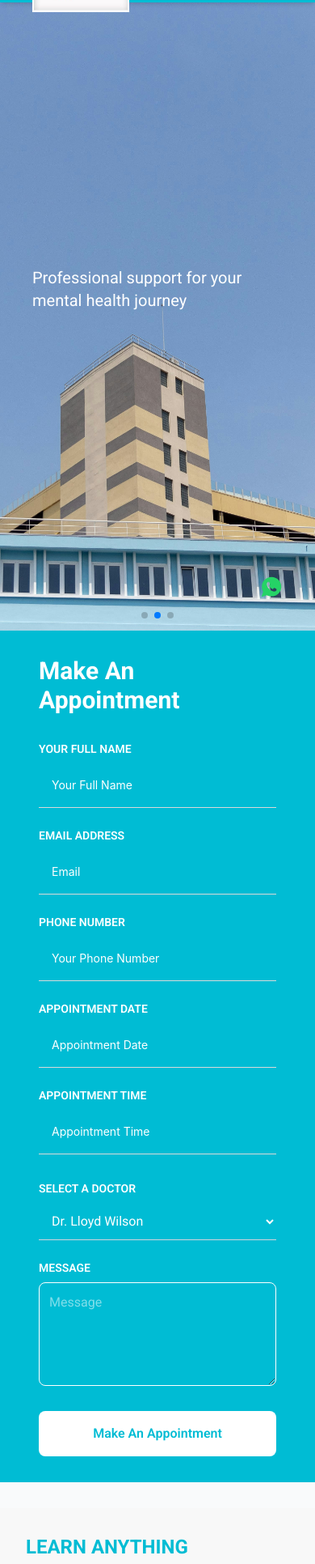
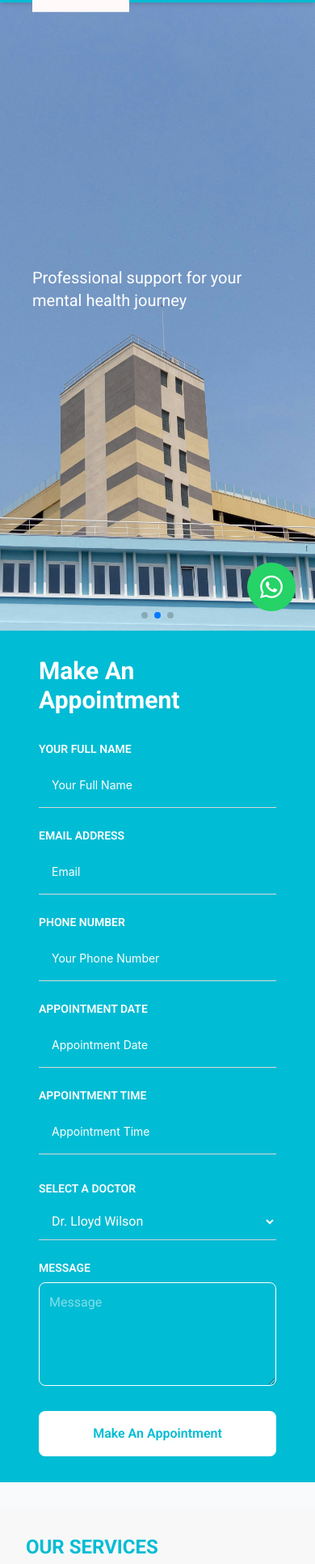
Before and after one commit to rahmatshah1310/doctor-react-app, a React (Vite) app: page / in a window 390 px wide. Shown: the part 65-1997 px from the top of the page at 81% size. Built offline with nearby package versions, Linux system fonts and the light colour scheme.

Commit message:
working on content correction also icons menue bar color logo changes

```diff
--- a/src/components/commons/Button.jsx
+++ b/src/components/commons/Button.jsx
@@ -2,7 +2,7 @@ import React from "react";
 
 const AntdButton = ({ children, onClick, type = "button", className = "" }) => {
   return (
-    <button type={type} onClick={onClick} className={`btn  ${className}`}>
+    <button type={type} onClick={onClick} className={`btn cursor-pointer ${className}`}>
       {children}
     </button>
   );
--- a/src/components/layout/Navbar.jsx
+++ b/src/components/layout/Navbar.jsx
@@ -9,31 +9,38 @@ const Navbar = () => {
   return (
     <nav className="fixed top-7  left-0 w-full bg-[var(--light-green)] shadow-md z-10">
       <div className="max-w-7xl mx-auto flex justify-between items-center px-4 py-2">
-        <div className="text-xl font-bold text-[var(--primary-color)]">
+        <div className="text-base font-bold text-[var(--primary-color)]">
           <Link to="/">
             <img
               src={Logo}
               alt="logo"
-              className="w-30 left-10 h-20 md:w-44 md:h-24 sm:w-12 sm:h-12  fixed top-0 md:left-18 z-50"
+              className="w-30 left-10 h-20 md:w-44 md:h-24 sm:w-12 sm:h-12 object-cover  fixed top-0 md:left-18 z-50"
             />
           </Link>
         </div>
-        <div className="space-x-6 hidden xl:flex">
+        <div className="space-x-12  hidden xl:flex">
           <a
             href="#home"
-            className="text-[var(--gray-text)] hover:text-[var(--primary-color)] transition-colors duration-300"
+            className="text-[var(--white-text)] hover:text-[var(--gray-text)]  transition-colors duration-300"
           >
             Home
           </a>
           <a
+            href="#services"
+            className="text-[var(--white-text)] hover:text-[var(--gray-text)]  transition-colors duration-300"
+          >
+           Services
+          </a>
+          <a
             href="#about"
-            className="text-[var(--gray-text)] hover:text-[var(--primary-color)] transition-colors duration-300"
+            className="text-[var(--white-text)] hover:text-[var(--gray-text)]  transition-colors duration-300"
           >
             About Us
           </a>
+
           <a
             href="#contact"
-            className="text-[var(--gray-text)] hover:text-[var(--primary-color)] transition-colors duration-300"
+            className="text-[var(--white-text)] hover:text-[var(--gray-text)] transition-colors duration-300"
           >
             Contact
           </a>
--- /dev/null
+++ b/src/components/utils/animationVariants.js
@@ -0,0 +1,45 @@
+// src/utils/animationVariants.js
+
+export const fadeInUp = {
+    hidden: { opacity: 0, y: 60 },
+    visible: {
+      opacity: 1,
+      y: 0,
+      transition: { duration: 0.6, ease: "easeOut" }
+    }
+  };
+
+  export const fadeInLeft = {
+    hidden: { opacity: 0, x: -60 },
+    visible: {
+      opacity: 1,
+      x: 0,
+      transition: { duration: 0.6, ease: "easeOut" }
+    }
+  };
+
+  export const fadeInRight = {
+    hidden: { opacity: 0, x: 60 },
+    visible: {
+      opacity: 1,
+      x: 0,
+      transition: { duration: 0.6, ease: "easeOut" }
+    }
+  };
+
+  export const staggerContainer = {
+    hidden: { opacity: 0 },
+    visible: {
+      opacity: 1,
+      transition: { staggerChildren: 0.1 }
+    }
+  };
+
+  export const itemVariants = {
+    hidden: { opacity: 0, y: 20 },
+    visible: {
+      opacity: 1,
+      y: 0,
+      transition: { duration: 0.5 }
+    }
+  };
--- a/src/constants/Icons.jsx
+++ b/src/constants/Icons.jsx
@@ -1,12 +1,12 @@
 import { FaFacebook } from "react-icons/fa";
 import { FaTwitter } from "react-icons/fa";
-import { IoLogoWhatsapp } from "react-icons/io";
+import { SiWhatsapp } from "react-icons/si";
 import {  FaGoogle, FaInstagram } from "react-icons/fa";
 
 export const ICONS = {
   facebookIcon: <FaFacebook />,
   twitterIcon: <FaTwitter />,
-  whatsappIcon: <IoLogoWhatsapp size={28} />,
+  whatsappIcon: <SiWhatsapp className="text-[var(--white-text)]" size={28} />,
   googleIcon:<FaGoogle/>,
   instagramIcon:<FaInstagram size={16}/>
 };
--- a/src/pages/LandingPage.jsx
+++ b/src/pages/LandingPage.jsx
@@ -1,139 +1,22 @@
 import React from "react";
 import { motion } from "framer-motion";
+import { fadeInUp, fadeInLeft, fadeInRight, staggerContainer, itemVariants } from "@utils/animationVariants";
 import Navbar from "@components/layout/Navbar";
 import TopNavbar from "@components/layout/TopNavbar";
 import Profile from "@assets/images/Profile.png";
 import { services } from "@constants/constant";
-import ServiceCard from "@components/ServiceCard";
 import InputField from "@components/commons/InputField";
 import Button from "@components/commons/Button";
 import AntdSelect from "@components/commons/AntdSelect";
-import { serviceOptions } from "@constants/constant";
 import { ICONS } from "@constants/Icons";
 import AntdDatePicker from "@components/commons/AntdDatePicker";
-import RevealOnScroll from "../components/RevealOnScroll";
 import { Swiper, SwiperSlide } from "swiper/react";
 import { Autoplay, Pagination } from "swiper/modules";
 import hospital from "@assets/images/hospital.jpg";
 import "swiper/css";
 import "swiper/css/pagination";
-
-import { Carousel } from "antd";
 import SwiperComponent from "@components/SwiperComponent";
-import { BookingContent } from "@constants/constant";
-
-// Add these animation variants at the top of the file, after imports
-const fadeInUp = {
-  hidden: { opacity: 0, y: 60 },
-  visible: {
-    opacity: 1,
-    y: 0,
-    transition: {
-      duration: 0.6,
-      ease: "easeOut"
-    }
-  }
-};
-
-const fadeInLeft = {
-  hidden: { opacity: 0, x: -60 },
-  visible: {
-    opacity: 1,
-    x: 0,
-    transition: {
-      duration: 0.6,
-      ease: "easeOut"
-    }
-  }
-};
-
-const fadeInRight = {
-  hidden: { opacity: 0, x: 60 },
-  visible: {
-    opacity: 1,
-    x: 0,
-    transition: {
-      duration: 0.6,
-      ease: "easeOut"
-    }
-  }
-};
-
-const staggerContainer = {
-  hidden: { opacity: 0 },
-  visible: {
-    opacity: 1,
-    transition: {
-      staggerChildren: 0.1
-    }
-  }
-};
-
-const itemVariants = {
-  hidden: { opacity: 0, y: 20 },
-  visible: {
-    opacity: 1,
-    y: 0,
-    transition: {
-      duration: 0.5
-    }
-  }
-};
-
-// Add this constant for form fields
-const appointmentFields = [
-  {
-    name: "fullName",
-    label: "YOUR FULL NAME",
-    type: "text",
-    placeholder: "Your Full Name"
-  },
-  {
-    name: "email",
-    label: "EMAIL ADDRESS",
-    type: "email",
-    placeholder: "Email"
-  },
-  {
-    name: "phone",
-    label: "PHONE NUMBER",
-    type: "text",
-    placeholder: "Your Phone Number"
-  },
-  {
-    name: "appointmentDate",
-    label: "APPOINTMENT DATE",
-    type: "text",
-    placeholder: "Appointment Date"
-  },
-  {
-    name: "appointmentTime",
-    label: "APPOINTMENT TIME",
-    type: "text",
-    placeholder: "Appointment Time"
-  }
-];
-
-// Add this constant for slides
-const homeSlides = [
-  {
-    id: 1,
-    title: "YOUR MENTAL WELLNESS IS OUR PRIORITY",
-    highlight: "PRIORITY",
-    type: "title"
-  },
-  {
-    id: 2,
-    content: "Professional support for your mental health journey",
-    type: "content"
-  },
-  {
-    id: 3,
-    title: "YOUR MENTAL WELLNESS IS OUR PRIORITY",
-    highlight: "PRIORITY",
-    type: "search"
-  }
-];
+import { BookingContent,AppointmentFields,HomeSlides,serviceOptions } from "@constants/constant";
 
 const LandingPage = () => {
   return (
@@ -150,7 +33,6 @@ const LandingPage = () => {
 
       {/* Home Section */}
       <section id="home" className="w-full h-screen bg-black">
-        <RevealOnScroll>
           <Swiper
             modules={[Autoplay, Pagination]}
             autoplay={{ delay: 3000 }}
@@ -158,7 +40,7 @@ const LandingPage = () => {
             loop={true}
             className="w-full h-full"
           >
-            {homeSlides.map((slide) => (
+            {HomeSlides.map((slide) => (
               <SwiperSlide key={slide.id}>
                 <motion.div
                   initial={{ opacity: 0, y: 20 }}
@@ -226,11 +108,10 @@ const LandingPage = () => {
               </SwiperSlide>
             ))}
           </Swiper>
-        </RevealOnScroll>
       </section>
 
-      {/* Call to Action */}
-      <section className="bg-gray-50 w-full text-white">
+      {/* Services Section */}
+      <section id="services" className="bg-gray-50 w-full text-white">
         <motion.div
           initial={{ opacity: 0, y: 50 }}
           whileInView={{ opacity: 1, y: 0 }}
@@ -252,7 +133,7 @@ const LandingPage = () => {
 
                 <form className="space-y-6">
                   <div className="grid grid-cols-1 md:grid-cols-2 gap-6">
-                    {appointmentFields.map((field, index) => (
+                    {AppointmentFields.map((field, index) => (
                       <motion.div
                         key={field.name}
                         className="custom-ant-input"
@@ -332,13 +213,13 @@ const LandingPage = () => {
                   variants={itemVariants}
                   className="text-2xl mb-2 text-[#00BCD4] font-bold"
                 >
-                  LEARN ANYTHING
+                 OUR SERVICES
                 </motion.h3>
                 <motion.h4
                   variants={itemVariants}
-                  className="mb-8 text-[var(--black-text)] font-medium text-2xl sm:text-3xl md:text-4xl"
+                  className="mb-8 text-[var(--black-text)] font-medium text-2xl sm:text-3xl md:text-4xl "
                 >
-                  We Offer Best Dental Services
+                What We Offer?
                 </motion.h4>
 
                 <motion.div variants={staggerContainer}>
@@ -499,7 +380,7 @@ const LandingPage = () => {
         href="https://wa.me/03239199788"
         target="_blank"
         rel="noopener noreferrer"
-        className="fixed bottom-6 right-6 text-[var(--whatsapp-green)] p-4 z-50"
+        className="fixed bottom-6 right-6 rounded-full bg-[var(--whatsapp-green)] p-4 z-50"
         aria-label="Chat on WhatsApp"
         whileHover={{ scale: 1.1 }}
         whileTap={{ scale: 0.9 }}
--- a/vite.config.js
+++ b/vite.config.js
@@ -10,6 +10,7 @@ export default defineConfig({
     alias: {
       '@': path.resolve(__dirname, './src'),
       '@components': path.resolve(__dirname, './src/components'),
+      '@utils': path.resolve(__dirname, './src/components/utils'),
       '@constants': path.resolve(__dirname, './src/constants'),
       '@pages': path.resolve(__dirname, './src/pages'),
       '@assets': path.resolve(__dirname, './src/assets'),
```
Also changed, not shown: src/constants/constant.jsx (+63 -6 lines), src/assets/images/logo.jpg. Lines whose indentation alone changed are shown as unchanged.
